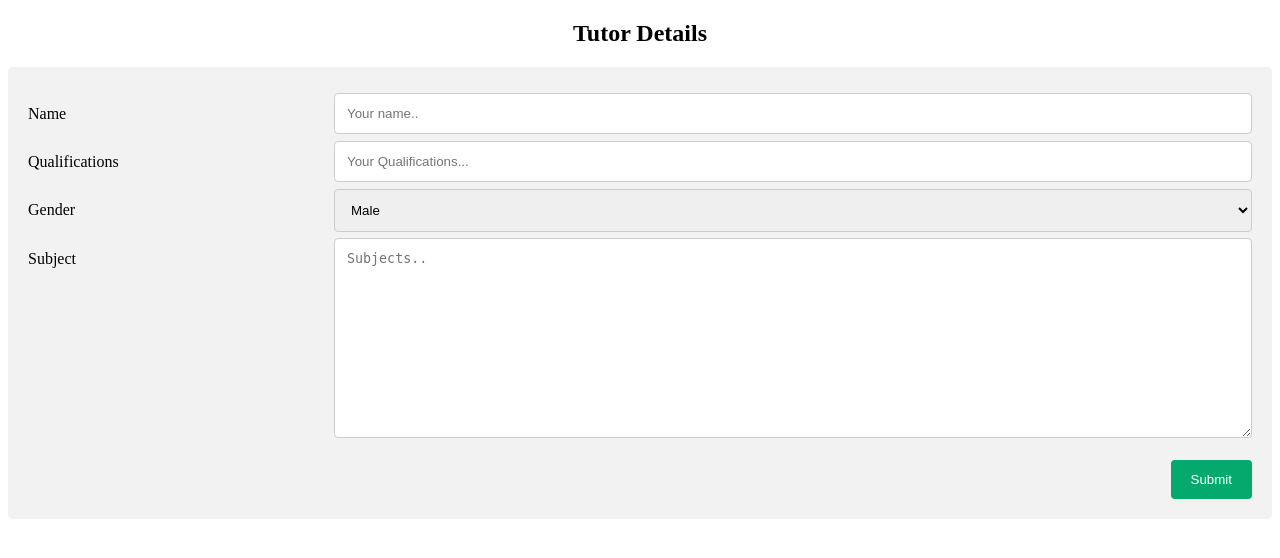
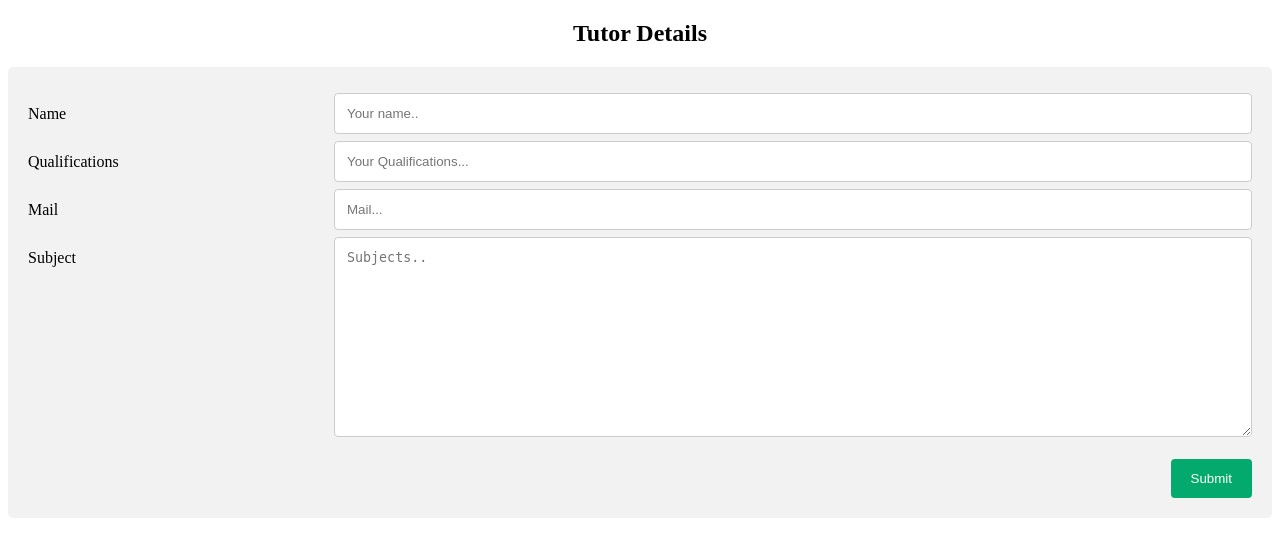
Before and after one commit to vitesh12/exp, a Django app: page /tutor in a window 1280 px wide. Shown: the top 558 px of the page. Run offline with Django 4.2, Linux system fonts and the light colour scheme.

Commit message:
presidio1

```diff
--- a/tutor/student/templates/index.html
+++ b/tutor/student/templates/index.html
@@ -21,7 +21,7 @@
                     <li><a class="w" href="index" style="color:#000">Home</a></li>
                 </ul>
             </nav>
-            <img class="img1" src="{% static 'C:\\Users\\hp\\Desktop\\tutor\\tutor\\student\\static\\img\\back1.jpeg' %}">
+            <img class="img1" src="{% static 'C:\\Users\\hp\\Desktop\\tutor\\tutor\\student\\static\\img\\back2.jpeg' %}">
 
     </header>
         <!-- <div class="container">
--- a/tutor/student/templates/tutor.html
+++ b/tutor/student/templates/tutor.html
@@ -94,13 +94,10 @@ input[type=submit]:hover {
   </div>
   <div class="row">
     <div class="col-25">
-      <label for="country">Gender</label>
+      <label for="country">Mail</label>
     </div>
     <div class="col-75">
-      <select id="country" name="gender">
-        <option value="Male">Male</option>
-        <option value="Female">Female</option>
-      </select>
+        <input type="text" id="lname" name="gender" placeholder="Mail...">
     </div>
   </div>
   <div class="row">
--- a/tutor/student/urls.py
+++ b/tutor/student/urls.py
@@ -9,4 +9,5 @@ urlpatterns=[
     path("tutor",views.tutor,name="tutor"),
     path("studentview",views.studentview,name="studentview"),
     path("student_details",views.student_details,name="student_details"),
+    path("send_mail",views.send_mail,name='send_mail')
 ]
--- a/tutor/student/views.py
+++ b/tutor/student/views.py
@@ -70,3 +70,11 @@ def studentview(request):
 
 def student_details(request):
     return render(request,'student_details.html',{'n':login.name})
+
+def send_mail(request):
+    if request.method == 'POST':
+        email = request.POST['mail']
+        messages = request.post['mes']
+        print(email)
+    else:
+        return render(request,'student_details.html')
--- a/tutor/tutor/settings.py
+++ b/tutor/tutor/settings.py
@@ -135,3 +135,9 @@ MEDIA_ROOT = os.path.join(BASE_DIR,'media')
 # https://docs.djangoproject.com/en/4.0/ref/settings/#default-auto-field
 
 DEFAULT_AUTO_FIELD = 'django.db.models.BigAutoField'
+
+EMAIL_HOST = 'smtp.gmail.com'
+EMAIL_PORT = 587
+EMAIL_HOST_USER = 'funnythings012@gmail.com'
+EMAIL_HOST_PASSWORD = 'fzuszbtkhfsnufsr'
+EMAIL_USE_TLS = True
```
Also changed, not shown: tutor/student/templates/student_details.html (+18 -0 lines), tutor/student/static/img/back2.jpeg (added).
